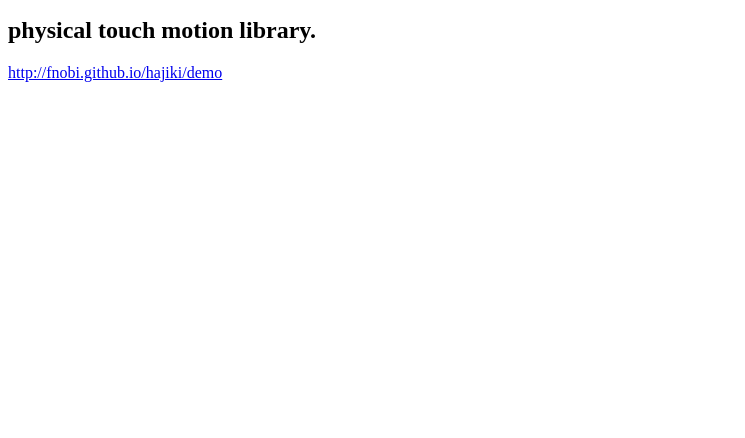
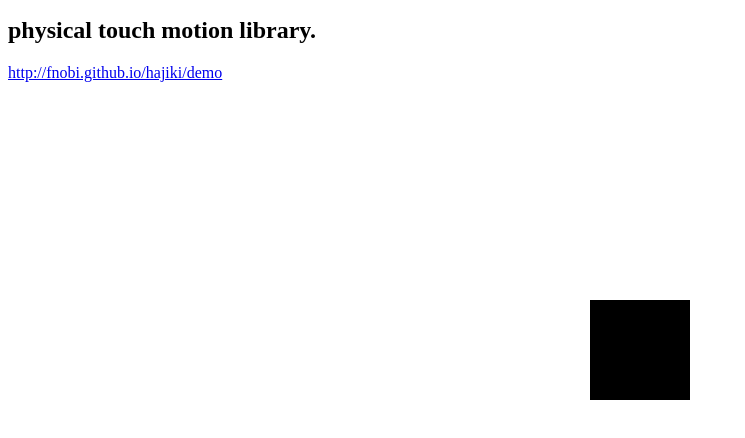
Before and after one commit to fnobi/hajiki, a website: page demo/index.html in a window 1280 px wide. Shown: the part 50-488 px from the top of the page, without its empty margins (0-745 px from the left). Drawn offline with Linux system fonts and the light colour scheme.

Commit message:
とりあえずのデモ動いた

```diff
--- a/demo/index.html
+++ b/demo/index.html
@@ -11,10 +11,52 @@
 <p>
 <a href="http://fnobi.github.io/hajiki/demo">http://fnobi.github.io/hajiki/demo</a>
 </p>
+<canvas id="hajiki"></canvas>
 <!-- /.content --></section>
 <script src="../hajiki.js"></script>
 <script>
-new Hajiki();
+// get window size
+var width = window.innerWidth;
+var height = window.innerHeight;
+
+
+// setup canvas
+var canvas = document.getElementById('hajiki');
+canvas.width = width;
+canvas.height = height;
+canvas.style.position = 'absolute';
+canvas.style.top = canvas.style.left = '0px';
+canvas.style.width = canvas.style.height = '100%';
+
+var ctx = canvas.getContext('2d');
+
+
+// setup hajiki
+var hajiki = new Hajiki({
+    el: canvas,
+    pos: [ width * 0.5, height * 0.5 ],
+    friction: 0.8,
+    potentialRate: 0.1,
+    throwPower: 1,
+    disableGrip: false,
+    disableDeviceMotion: false
+});
+
+// animation frame
+var RECT_SIZE = 100;
+(function loop () {
+    hajiki.calcPos();
+
+    canvas.width = width;
+    ctx.fillRect(
+        hajiki.pos[0] - RECT_SIZE / 2,
+        hajiki.pos[1] - RECT_SIZE / 2,
+        RECT_SIZE,
+        RECT_SIZE
+    );
+
+    requestAnimationFrame(loop);
+})();
 
 </script>
 </body>
--- a/src/ejs/demo/index.html.ejs
+++ b/src/ejs/demo/index.html.ejs
@@ -11,6 +11,7 @@
 <p>
 <a href="http://fnobi.github.io/hajiki/demo">http://fnobi.github.io/hajiki/demo</a>
 </p>
+<canvas id="hajiki"></canvas>
 <!-- /.content --></section>
 <script src="../hajiki.js"></script>
 <script>
```
Also changed, not shown: src/js/hajikiDemo.js (+42 -1 lines), README.md.
